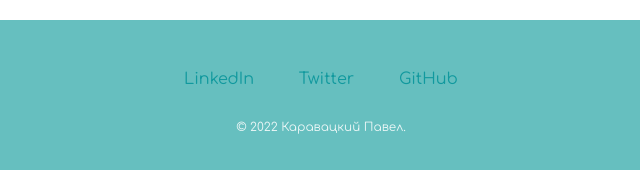
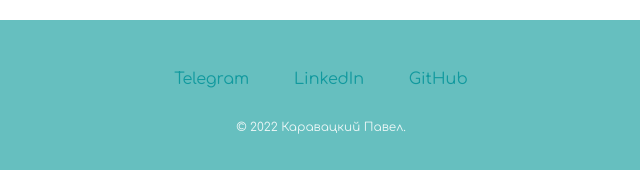
Before and after one commit to OnTheArrow/CV-2, a plain HTML site: page index.html in a window 1280 px wide. Shown: the part 4240-4410 px from the top of the page, 319-959 px from the left. Drawn offline with Linux system fonts and the light colour scheme; a web font is replaced by a local one.

Commit message:
Update index.html

```diff
--- a/index.html
+++ b/index.html
@@ -135,8 +135,8 @@
   </div>
 
   <div class="container-4">
-    <a class="footer-link" href="https://www.linkedin.com/" target="_blank">LinkedIn</a>
-    <a class="footer-link" href="https://twitter.com/" target="_blank">Twitter</a>
+    <a class="footer-link" href="https://t.me/karavatskiy_p" target="_blank">Telegram</a>
+    <a class="footer-link" href="https://linkedin.com/in/pavel-karavatskiy" target="_blank">LinkedIn</a>
     <a class="footer-link" href="https://github.com/OnTheArrow" target="_blank">GitHub</a>
     <p class="footer">© 2022 Каравацкий Павел.</p>
   </div>
```
